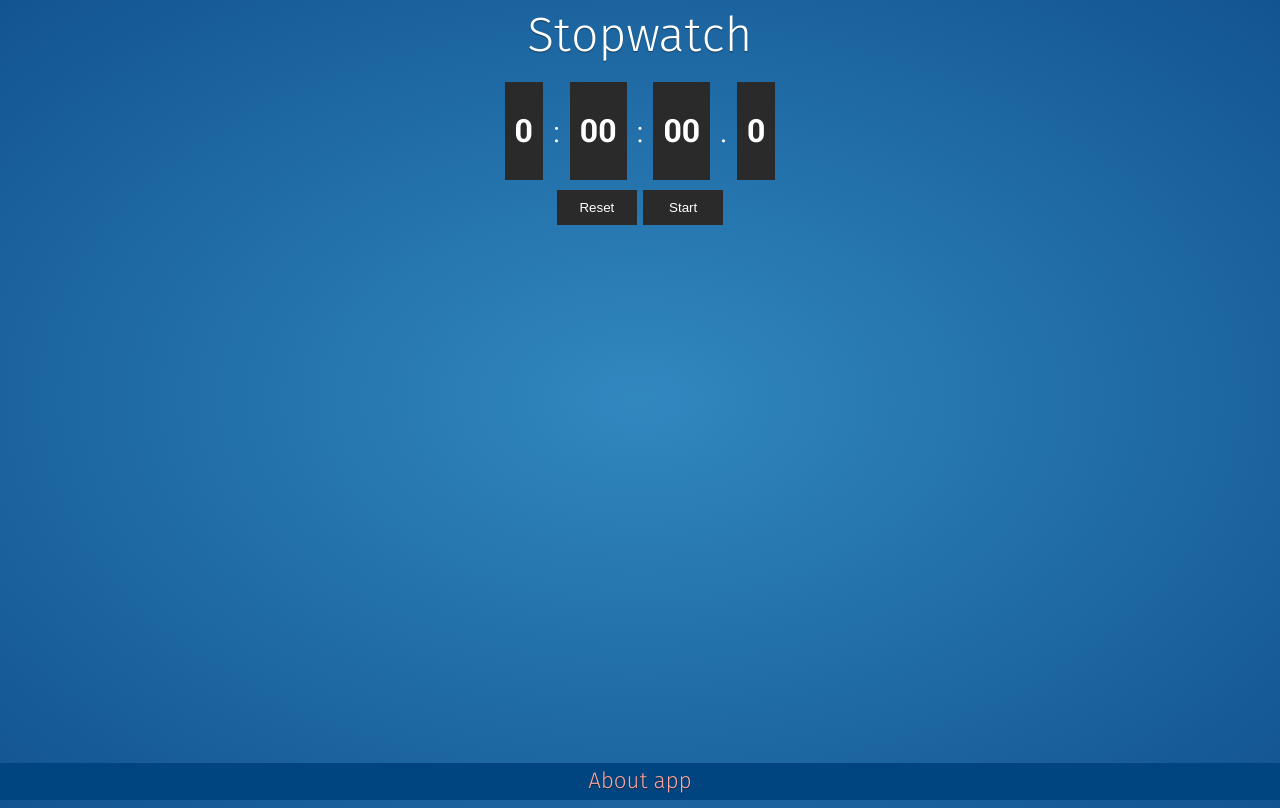
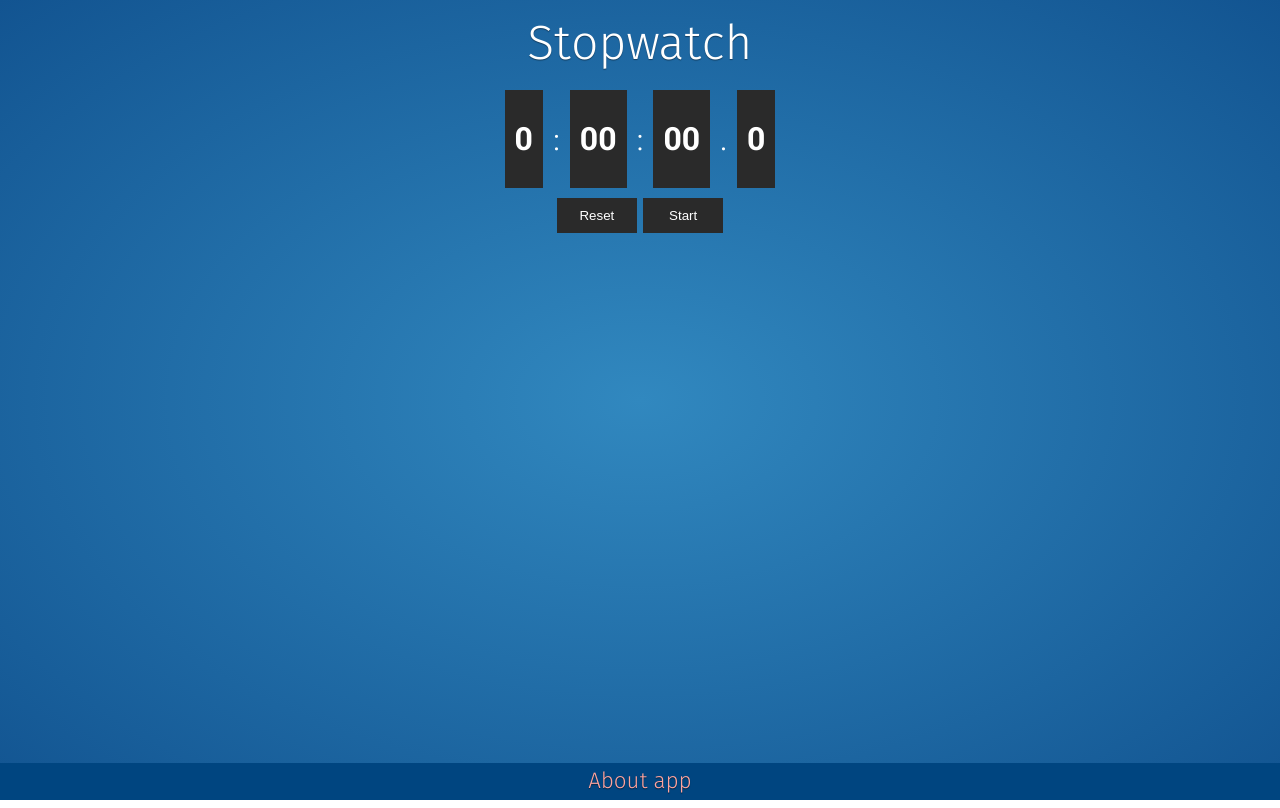
Before and after one commit to matachi/stopwatch, a plain HTML site: page app/index.html in a window 1280 px wide. Drawn offline with Linux system fonts and the light colour scheme.

Commit message:
Fix issue height of page

```diff
--- a/app/css/app.css
+++ b/app/css/app.css
@@ -41,7 +41,7 @@ a:hover {
 }
 
 [role=region] > header {
-  margin: .5rem 0 1rem 0;
+  padding: 1rem 0 1rem 0;
   text-align: center;
 }
 
```
